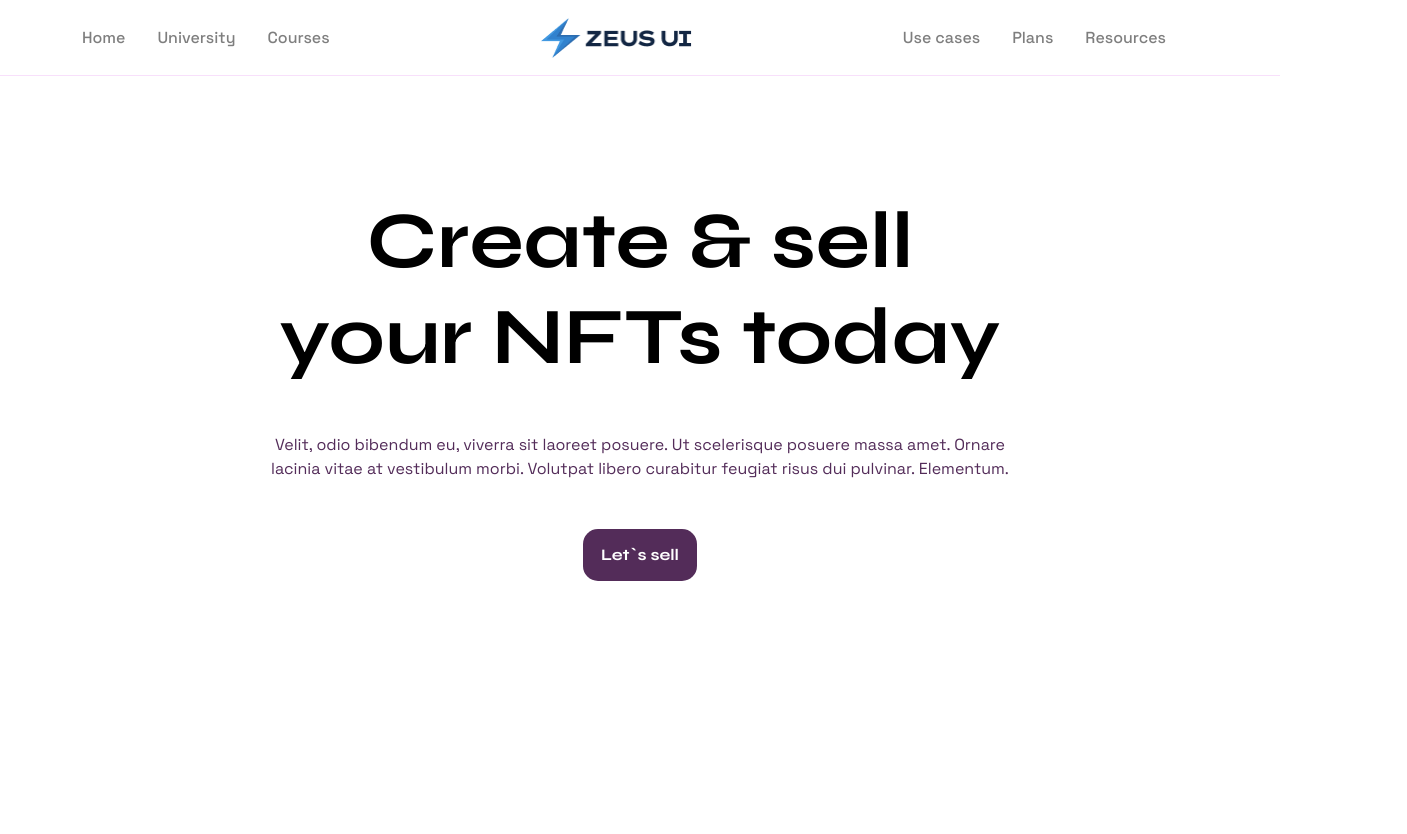
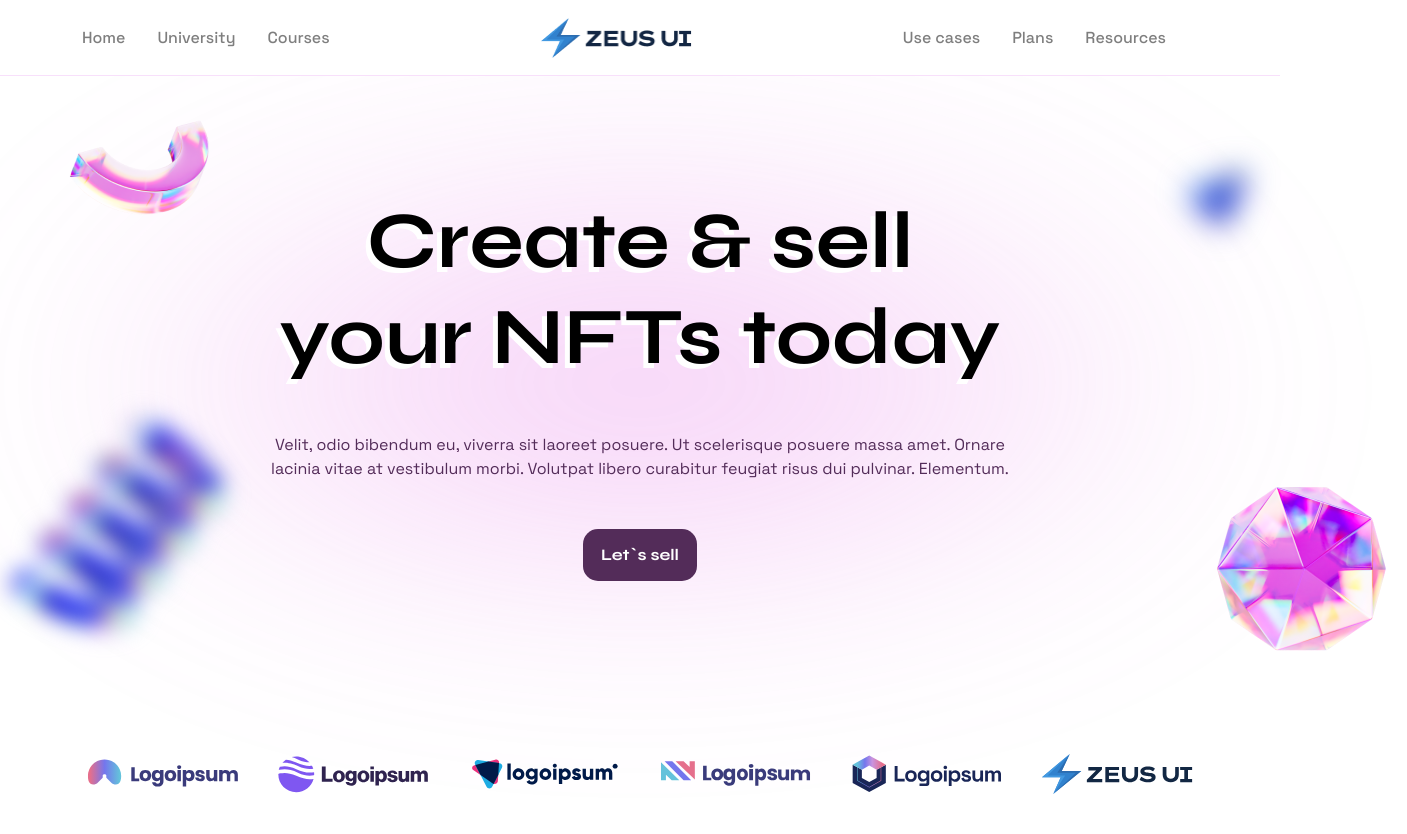
Before and after one commit to NdigitalAngel/nft_land, a plain HTML site: page index.html in a window 1280 px wide. Shown: the whole page, 1407 px wide, since content can reach past the window. Before the commit the page ends 800 px from the top, so only its background shows below. Drawn offline with Linux system fonts and the light colour scheme.

Commit message:
end of the hero screen

```diff
--- a/index.html
+++ b/index.html
@@ -23,12 +23,31 @@
       <a href="#">Resources</a>
     </div>
   </header>
+
   <section class="hero">
+    <div class="hero__bg"></div>
+    <img class="hero__img-1" src="img/hero/1.png" alt="">
+    <img class="hero__img-2" src="img/hero/2.png" alt="">
+    <img class="hero__img-3" src="img/hero/3.png" alt="">
+    <img class="hero__img-4" src="img/hero/4.png" alt="">
     <h1>Create & sell <br> your NFTs today</h1>
     <p>Velit, odio bibendum eu, viverra sit laoreet posuere. Ut scelerisque posuere massa amet. Ornare <br> lacinia vitae at
     vestibulum morbi. Volutpat libero curabitur feugiat risus dui pulvinar. Elementum.</p>
     <button>Let`s sell</button>
   </section>
+
+  <section class="partners">
+    <img src="img/partners/1.svg" alt="">
+    <img src="img/partners/2.svg" alt="">
+    <img src="img/partners/3.svg" alt="">
+    <img src="img/partners/4.svg" alt="">
+    <img src="img/partners/5.svg" alt="">
+    <img src="img/partners/6.svg" alt="">
+  </section>
+
+  <section class="team">
+
+  </section>
 </body>
 
 </html>
--- a/style.css
+++ b/style.css
@@ -50,11 +50,26 @@ header img {
   opacity: 1;
 }
 
-
+/* HERO SECTION */
 
 .hero {
   display: flex;
   flex-direction: column;
+  position: relative;
+  max-width: 1440px;
+  margin: 0 auto;
+}
+
+.hero__bg {
+  position: absolute;
+  width: 100%;
+  height: 499px;
+  left: 0px;
+  top: 57px;
+  background: radial-gradient(50% 50% at 50% 50%, #E36CE6 0%, rgba(255, 255, 255, 0) 100%);
+  opacity: 0.4;
+  filter: blur(116px);
+  z-index: -100;
 }
 
 .hero h1 {
@@ -91,4 +106,65 @@ header img {
   line-height: 20px;
   border: none;
   font-family: 'Syne', sans-serif;
+  transition: all 0.1s ease-in;
 }
+
+.hero button:hover {
+  background-color: #481e50;
+  cursor: pointer;
+  text-shadow: -5px 5px 0px #f125f1;
+  color: #65ee2f;
+}
+
+.hero__img-1 {
+  position: absolute;
+  width: 299px;
+  height: 300px;
+  left: -16px;
+  top: 298px;
+  filter: blur(9px);
+}
+
+.hero__img-2 {
+  position: absolute;
+  width: 111px;
+  height: 112px;
+  left: 1162px;
+  top: 67px;
+  filter: blur(13.5px);
+}
+
+.hero__img-3 {
+  position: absolute;
+  width: 173px;
+  height: 174px;
+  left: 53px;
+  top: 5px;
+}
+
+.hero__img-4 {
+  position: absolute;
+  width: 211px;
+  height: 211px;
+  left: 1196px;
+  top: 387px;
+}
+
+/* PARTNERS */
+
+.partners {
+  display: flex;
+  justify-content: center;
+  padding: 40px 0px;
+  margin: 0 auto;
+  margin-top: 101px;
+  max-width: 1440px;
+}
+
+.partners img {
+  margin-right: 40px;
+}
+
+.partners img:last-child {
+  margin-right: 0;
+}
```
Also changed, not shown: img/hero/1.png (added), img/hero/2.png (added), img/hero/3.png (added), img/hero/4.png (added), img/partners/1.svg (added), img/partners/2.svg (added), img/partners/3.svg (added), img/partners/4.svg (added), img/partners/5.svg (added), img/partners/6.svg (added).
